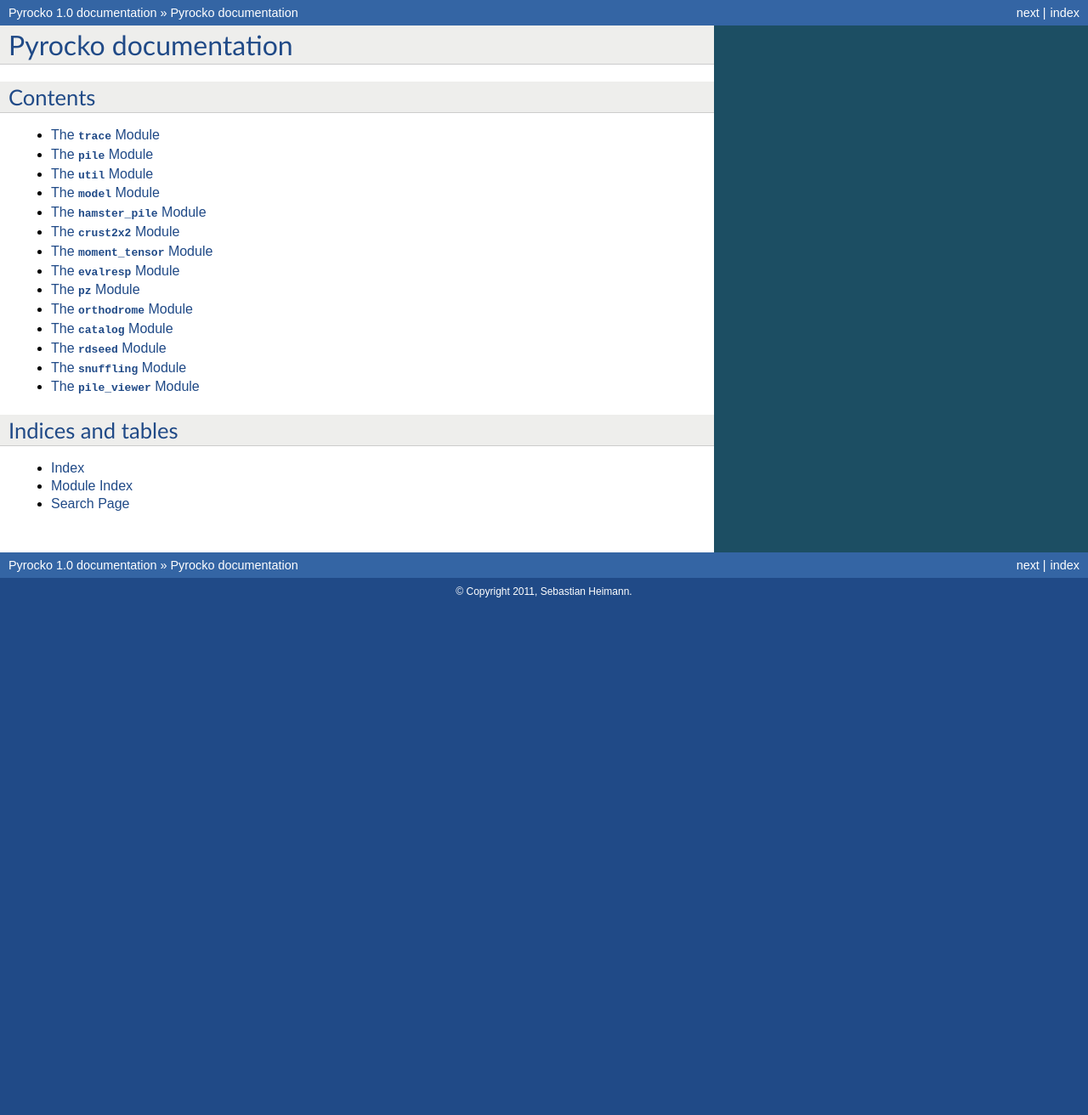
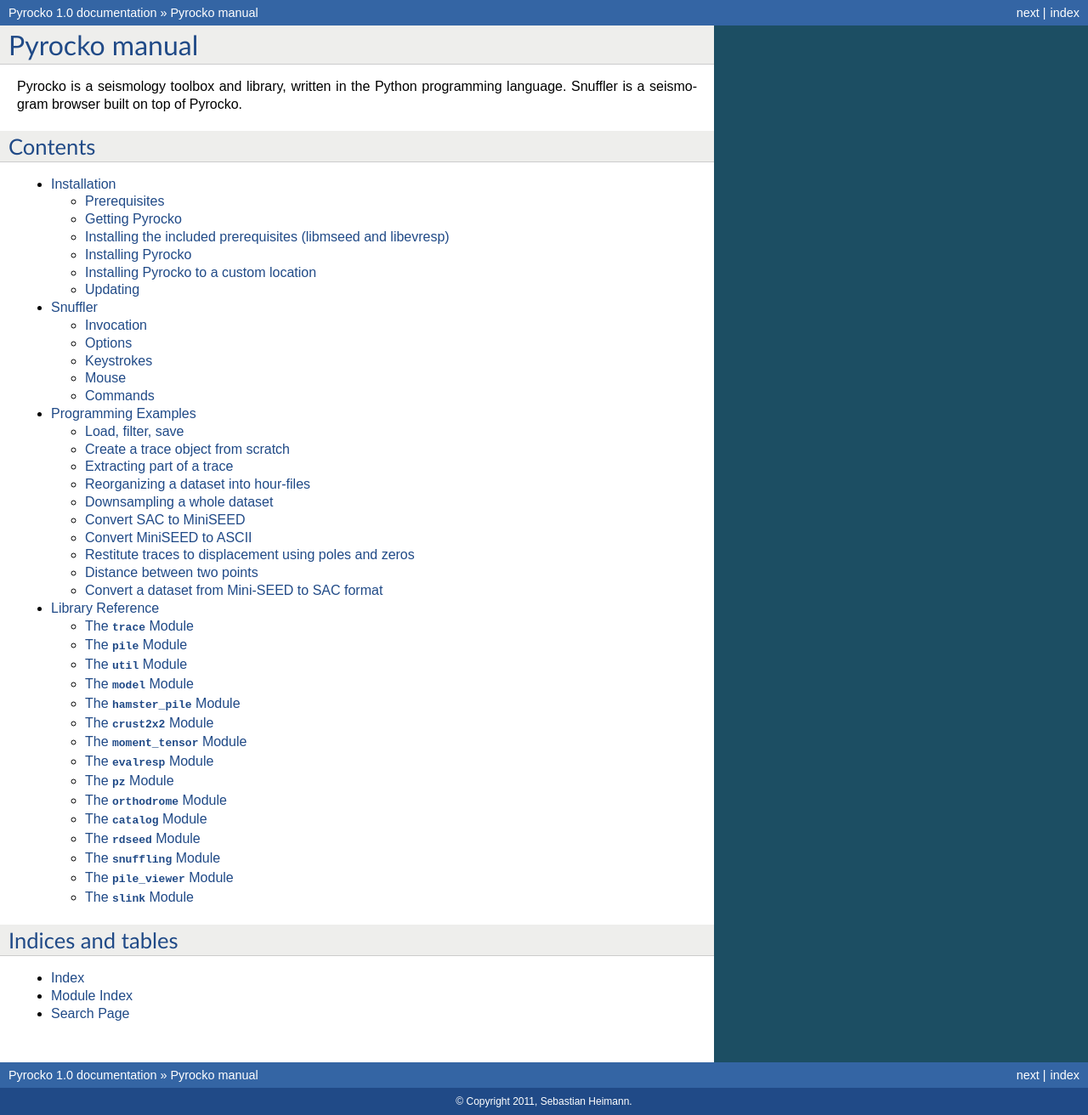
Before and after one commit to pyrocko/pyrocko, a Sphinx documentation site: the page built from doc/index.rst, in a window 1280 px wide. Shown: the whole page at 85% size. Built offline with Sphinx 7.4.7, drawn with Linux system fonts in a browser that asks for light colours; before the commit the page ends 900 px from its top, so only the background shows below that; some of the changed lines change nothing that is shown.

Commit message:
more documentation

```diff
--- /dev/null
+++ b/doc/_static/STS2-Generic.polezero.txt
@@ -0,0 +1,12 @@
+# ok for all STS2 generations up to 10 Hz
+#
+#  !!! the constant has been arbitrarily set to 1.0 !!!
+#
+POLES 5
+-3.70E-02 	3.70E-02
+-3.70E-02 	-3.70E-02
+-2.51E+02 	0.00E+00
+-1.31E+02 	4.67E+02
+-1.31E+02 	-4.67E+02
+ZEROS 2
+CONSTANT 1
--- /dev/null
+++ b/doc/examples.rst
@@ -0,0 +1,247 @@
+Programming Examples
+====================
+
+Load, filter, save
+------------------
+
+Read a test file `test.mseed <_static/test.mseed>`_, containing a three component seismogram, apply Butterworth lowpass filter to the seismograms and dump the results to a new file.
+
+::
+
+    from pyrocko import io
+
+    traces = io.load('test.mseed')
+
+    for tr in traces:
+        tr.lowpass(4, 0.02)   # 4th order, 0.02 Hz
+
+    io.save(traces, 'filtered.mseed')
+
+Create a trace object from scratch
+----------------------------------
+
+::
+
+    from pyrocko import trace, util, io
+    import numpy as num
+
+    nsamples = 100
+    tmin = util.str_to_time('2010-02-20 15:15:30.100')
+    data = num.random.random(nsamples)
+    t1 = trace.Trace(station='TEST', channel='Z', deltat=0.5, tmin=tmin, ydata=data)
+    t2 = trace.Trace(station='TEST', channel='N', deltat=0.5, tmin=tmin, ydata=data)
+    io.save([t1,t2], 'my_precious_traces.mseed')            # all traces in one file
+    io.save([t1,t2], 'my_precious_trace_%(channel)s.mseed') # each file one channel
+
+Extracting part of a trace
+----------------------------------
+
+::
+
+    from pyrocko import io
+
+    traces = list(io.load('test.mseed'))
+    t = traces[0]
+    print 'original:', t
+
+    # extract a copy of a part of t
+    extracted = t.chop(t.tmin+10, t.tmax-10, inplace=False)
+    print 'extracted:', extracted
+
+    # in-place operation modifies t itself
+    t.chop(t.tmin+10, t.tmax-10)
+    print 'modified:', t
+
+Reorganizing a dataset into hour-files
+----------------------------------------
+
+
+::
+
+    from pyrocko import pile, io, util
+    import time, calendar
+
+    p = pile.make_pile(['test.mseed'])  # could give directories or thousands of filenames here
+
+    # get timestamp for full hour before first data sample in all selected traces
+    tmin = calendar.timegm( time.gmtime(p.tmin)[:4] + ( 0, 0 ) )
+
+    # iterate over the data, with a window length of one hour
+    for traces in p.chopper(tmin=tmin, tinc=3600):
+        if traces:    # the list could be empty due to gaps
+            window_start = traces[0].wmin
+            timestring = util.time_to_str(window_start, format='%Y-%m-%d_%H')
+            filepath = 'test_hourfiles/hourfile-%s.mseed' % timestring
+            io.save(traces, filepath)
+
+* in each iteration we get all data for the current time window as a list of traces
+* the traces emitted by :py:meth:`pyrocko.pile.Pile.chopper()` 'know' the time window to which
+  they belong; it is stored in the attributes ``trace.wmin`` and ``trace.wmax``.
+  note: ``trace.tmin`` (its onset) does not have to be identical to ``trace.wmin``
+* directory parts in the output path will be created as neccessary
+* when applying this procedure to a dataset consisting of arbitrarily separated files, it will automatically connect adjacent traces as needed!
+
+Downsampling a whole dataset
+----------------------------------
+
+::
+
+    from pyrocko import pile, io, util
+    import time, calendar
+
+    # when pile.make_pile() is called without any arguments, the command line
+    # parameters given to the script are searched for waveform files and directories
+    p = pile.make_pile()
+
+    # get timestamp for full hour before first data sample in all selected traces
+    tmin = calendar.timegm( time.gmtime(p.tmin)[:4] + ( 0, 0 ) )
+
+    tinc = 3600.
+    tpad = 10.
+    target_deltat = 0.1
+
+    # iterate over the data, with a window length of one hour and 2x10 seconds of
+    # overlap
+    for traces in p.chopper(tmin=tmin, tinc=tinc, tpad=tpad):
+
+        if traces: # the list could be empty due to gaps
+            for tr in traces:
+                tr.downsample_to(target_deltat, snap=True, demean=False)
+
+                # remove overlapping
+                tr.chop(tr.wmin, tr.wmax)
+
+            window_start = traces[0].wmin
+            timestring = util.time_to_str(window_start, format='%Y-%m-%d_%H')
+            filepath = 'downsampled/%(station)s_%(channel)s_%(mytimestring)s.mseed'
+            io.save(traces, filepath, additional={'mytimestring': timestring})
+
+
+    # now look at the result with
+    #   > snuffler downsampled/
+
+Convert SAC to MiniSEED
+---------------------------
+
+A very basic SAC to MiniSEED converter::
+
+    from pyrocko import io
+    import sys
+
+    for filename in sys.argv[1:]:
+        traces = io.load(filename, format='sac')
+        if filename.lower().endswith('.sac'):
+            out_filename = filename[:-4] + '.mseed'
+        else:
+            out_filename = filename + '.mseed'
+
+        io.save(traces, out_filename)
+
+
+Convert MiniSEED to ASCII
+-----------------------------
+
+An inefficient, non-portable, non-header-preserving, but simple, method to convert some MiniSEED traces to ASCII tables::
+
+    from pyrocko import io
+
+    traces = io.load('test.mseed')
+
+    for it, t in enumerate(traces):
+        f = open('test-%i.txt' % it, 'w')
+
+        for tim, val in zip(t.get_xdata(), t.get_ydata()):
+            f.write( '%20f %20g\n' % (tim,val) )
+
+        f.close()
+
+Restitute traces to displacement using poles and zeros
+----------------------------------------------------------
+
+Often we want to deconvolve instrument responses from seismograms. The method
+:py:meth:`pyrocko.trace.Trace.transfer` implements a convolution with a
+transfer function in the frequency domain. This method takes as argument a
+transfer function object which 'knows' how to compute values of the transfer
+function at given frequencies. The trace module provides a few different
+transfer functions, but it is also possible to write a custom transfer
+function. For a transfer function given as poles and zeros, we can use
+instances of the class :py:class:`pyrocko.trace.PoleZeroResponse`. There is
+also a class :py:class:`InverseEvalrespResponse`, which uses the common ``RESP`` files
+through the ``evalresp`` library.
+
+Here is a complete example using a SAC pole-zero file
+(`STS2-Generic.polezero.txt <_static/STS2-Generic.polezero.txt>`_) to
+deconvolve the transfer function from an example seismogram::
+
+    from pyrocko import pz, io, trace
+
+    # read poles and zeros from SAC format pole-zero file
+    zeros, poles, constant = pz.read_sac_zpk('STS2-Generic.polezero.txt')
+
+    zeros.append(0.0j)  # one more for displacement
+
+    # create pole-zero response function object for restitution, so poles and zeros
+    # from the response file are swapped here.
+    rest_sts2 = trace.PoleZeroResponse(poles, zeros, 1./constant)
+
+    traces = io.load('test.mseed')
+    out_traces = []
+    for trace in traces:
+
+        displacement =  trace.transfer(
+            1000.,                       # rise and fall of time domain taper in [s]
+            (0.001, 0.002, 5., 10.),     # frequency domain taper in [Hz]
+            transfer_function=rest_sts2)
+
+        # change channel id, so we can distinguish the traces in a trace viewer.
+        displacement.set_codes(channel='D'+trace.channel[-1])
+
+        out_traces.append(displacement)
+
+    io.save(out_traces, 'displacement.mseed')
+
+
+Distance between two points
+-------------------------------
+
+::
+
+    from pyrocko import orthodrome, model
+
+    e = model.Event(lat=10., lon=20.)
+    s = model.Station(lat=15., lon=120.)
+
+    # one possibility:
+    d = orthodrome.distance_accurate50m(e,s)
+    print 'Distance between e and s is %g km' % (d/1000.)
+
+    # another possibility:
+    s.set_event_relative_data(e)
+    print 'Distance between e and s is %g km' % (s.dist_m/1000.)
+
+Convert a dataset from Mini-SEED to SAC format
+--------------------------------------------------
+
+::
+
+    from pyrocko import pile, io, util, model
+
+    dinput = 'data/mseed'
+    doutput = 'data/sac/%(dirhz)s/%(station)s/%(station)s_%(channel)s_%(tmin)s.sac'
+    fn_stations = 'meta/stations.txt'
+
+    stations_list = model.load_stations(fn_stations)
+
+    stations = {}
+    for s in stations_list:
+        stations[s.network, s.station, s.location] = s
+        s.set_channels_by_name(*'BHN BHE BHZ BLN BLE BLZ'.split())
+
+    p = pile.make_pile(dinput, cachedirname='/tmp/snuffle_cache_u254023')
+    h = 3600.
+    tinc = 1*h
+    tmin = util.day_start(p.tmin)
+    for traces in p.chopper_grouped(tmin=tmin, tinc=tinc, gather=lambda tr: tr.nslc_id):
+        for tr in traces:
+            dirhz = '%ihz' % int(round(1./tr.deltat))
+            io.save([tr], doutput, format='sac', additional={'dirhz': dirhz}, stations=stations)
--- a/doc/index.rst
+++ b/doc/index.rst
@@ -1,31 +1,19 @@
-.. Pyrocko documentation master file, created by
-   sphinx-quickstart on Tue Jan 25 22:08:33 2011.
-   You can adapt this file completely to your liking, but it should at least
-   contain the root `toctree` directive.
 
-Pyrocko documentation
-=====================
+Pyrocko manual
+==============
+
+Pyrocko is a seismology toolbox and library, written in the Python programming language. Snuffler is a seismogram browser built on top of Pyrocko.
 
 Contents
 --------
 
 .. toctree::
-   :maxdepth: 1
+   :maxdepth: 2
 
-   trace
-   pile
-   util
-   model
-   hamster_pile
-   crust2x2
-   moment_tensor
-   evalresp
-   pz
-   orthodrome
-   catalog
-   rdseed
-   snuffling
-   pile_viewer
+   install
+   snuffler
+   examples
+   reference
 
 Indices and tables
 ------------------
--- /dev/null
+++ b/doc/install.rst
@@ -0,0 +1,91 @@
+Installation
+============
+
+
+Prerequisites
+-------------
+
+The following software packages are required to use Pyrocko. The more important ones might be available through the package manager on your system (see below).
+
+* `Python <http://www.python.org/>`_ including development headers
+* `NumPy <http://numpy.scipy.org/>`_ including development headers
+* `SciPy <http://scipy.org/>`_
+* `PyQt4 <http://www.riverbankcomputing.co.uk/software/pyqt/intro>`_ (>= v4.4.4, Only needed for the GUI apps)
+* libmseed (tarball is included)
+* evalresp (only libevresp from this package, tarball is included, could be made optional)
+* `progressbar <http://pypi.python.org/pypi/progressbar>`_ (optional)
+* `slinktool <http://www.iris.edu/data/dmc-seedlink.htm>`_ (optionally, if you want to use the :py:mod:`pyrocko.slink` module)
+* `rdseed <http://www.iris.edu/software/downloads/rdseed_request.htm>`_ (optionally, if you want to use the :py:mod:`pyrocko.rdseed` module)
+
+How to install prerequisites available through the package manager of your system
+^^^^^^^^^^^^^^^^^^^^^^^^^^^^^^^^^^^^^^^^^^^^^^^^^^^^^^^^^^^^^^^^^^^^^^^^^^^^^^^^^
+
+The exact package names may differ from system to system. Whether there are separate packages for the development headers of NumPy and Python (the \*-dev packages) is also system specific.
+
+* Debian GNU/Linux::
+
+    apt-get install python-dev python-numpy python-numpy-dev python-scipy python-qt4 python-qt4-opengl
+
+
+* Fedora::
+
+    yum install python numpy scipy PyQt4
+
+* Ubuntu::
+
+    apt-get install python-numpy python-scipy python-qt4 python-qt4-gl
+
+
+Getting Pyrocko
+---------------
+
+The simplest way of downloading Pyrocko is by using Git::
+
+    cd ~/src/   # or wherever you keep your source packages
+    git clone git://github.com/emolch/pyrocko.git pyrocko
+
+
+Installing the included prerequisites (libmseed and libevresp)
+--------------------------------------------------------------
+
+If you already have these libraries installed, these steps might not be necessary.
+
+First compile libmseed. Its tarball is included in the top directory of Pyrocko::
+
+    cd pyrocko/
+    tar -xzvf libmseed-2.5.1.tar.gz
+    cd libmseed/
+    make gcc
+    cd ..
+
+Next, compile and install the evalresp library. Its tarball is also included in the top directory of Pyrocko. You may install it as a shared library (see below), or try with a static library (if you don't want to install evalresp)::
+
+    tar -xzvf evalresp-3.3.0.tar.gz
+    cd evalresp-3.3.0/
+    ./configure --enable-shared
+    make
+    sudo make install
+    cd ..
+
+Installing Pyrocko
+------------------
+
+Now compile and install Pyrocko itself::
+
+    python setup.py install
+
+Installing Pyrocko to a custom location
+---------------------------------------
+
+If you would like to install it to a different location than ``/usr/local`` (or whatever Python thinks it should be), you may use the ``--prefix`` option of ``setup.py``. You will, of course,  have to adjust the environment variables ``$PATH``, ``$PYTHONPATH``, and ``$LD_LIBRARY_PATH`` to use your custom installation::
+
+    python setup.py install --prefix=/bonus
+
+
+Updating
+--------
+
+If you later want to update Pyrocko, run the following from within Pyrocko's top directory::
+
+    git pull origin master
+    python setup.py install
--- /dev/null
+++ b/doc/reference.rst
@@ -0,0 +1,22 @@
+
+Library Reference
+=================
+
+.. toctree::
+   :maxdepth: 1
+
+   trace
+   pile
+   util
+   model
+   hamster_pile
+   crust2x2
+   moment_tensor
+   evalresp
+   pz
+   orthodrome
+   catalog
+   rdseed
+   snuffling
+   pile_viewer
+   slink
--- /dev/null
+++ b/doc/slink.rst
@@ -0,0 +1,8 @@
+
+
+The :mod:`slink` Module
+=======================
+
+.. automodule:: pyrocko.slink
+    :members:
+    :undoc-members:
--- /dev/null
+++ b/doc/snuffler.rst
@@ -0,0 +1,193 @@
+
+Snuffler
+========
+
+Snuffler is a seismogram browser.
+
+* read waveforms in Mini-SEED, SAC and other file formats
+* visually browse through seismic waveform archives
+* display real-time data streams
+* snappy interface for zooming, panning, scrolling, filtering, rotating and scaling
+* changes to controls give instantaneous visual feedback
+* transparent handling of traces splitted into many files
+* integrated manual picker
+* extendable with user plugins (snufflings)
+* gap-aware continuous waveform processing framework
+
+
+Invocation
+----------
+
+::
+
+    snuffler [options] waveforms ...
+
+Input ``waveforms`` can be any combination of the following data sources:
+
+* waveform files of supported formats
+* directories, which are recursively seached for waveform files
+* pseudo URLs, which are used to open real-time data streams from different sources
+
+The following pseudo URLs are supported:
+
+.. describe:: ``seedlink://<host>[:<port>]/<pattern>``
+
+    Acquire data through SeedLink from given ``<host>``.  The specified ``<pattern>`` is matched against strings of the form ``<network>.<station>.<location>.<channel>``,   where the placeholders stand for the corresponding IDs of each SeedLink data stream. To use this feature, ``slinktool`` must be installed.
+
+.. describe:: school://<device>
+
+    Acquire data through serial line from "school seismometer".
+
+.. describe:: usb628://<device>?<rate>
+
+   Acquire data from a USB628 module.
+
+.. describe:: cam://<device>
+
+    Acquire data from Hamburg Univerisity Wiechert camera module.
+
+
+Options
+-------
+
+.. program:: snuffler
+
+.. option:: -h, --help
+
+    show help message and exit
+
+.. option:: --format=FORMAT
+
+    assume files are of given ``FORMAT`` [default: ``from_extension``]
+
+.. option:: --pattern=REGEX
+
+    only include files whose paths match ``REGEX``
+
+.. option:: --stations=STATIONS
+
+    read station information from file ``STATIONS``
+
+.. option:: --event=EVENT
+
+    read event information from file ``EVENT``
+
+.. option:: --follow=N
+
+    follow real time with a window of N seconds
+
+.. option:: --progressive
+
+    don't wait for file scanning to complete before opening the viewer
+
+.. option:: --force-cache
+
+    use the cache even when trace attribute spoofing is active (may have silly consequences)
+
+.. option:: --ntracks=N
+
+    initially use ``N`` waveform tracks in viewer [default: ``24``]
+
+.. option:: --opengl
+
+    use OpenGL for drawing
+
+.. option:: --debug
+
+    print debugging information to stderr
+
+
+Keystrokes
+----------
+
+==================== ==================================
+*q*                  Quit
+*r*                  Reload modified files
+*f*                  Toggle full screen mode
+*:*                  Enter command
+*<space>*            Forward one page in time
+*b*                  Backward one page in time
+*<pagedown>*         Scroll tracks one page down
+*<pageup>*           Scroll tracks one page up
+*+*                  Show one track more
+*-*                  Show one track less
+*n*                  Go to next marker
+*p*                  Go to previous marker
+*a*                  Select all markers in current view
+*d*                  Deselect all markers
+*<backspace>*        Delete selected markers
+*0* ... *5*          Change type of selected marker
+*<escape>*           Abort picking
+==================== ==================================
+
+Mouse
+-----
+
+================================ =========================================
+Click and drag                   Zoom and pan
+Click and drag on time axis      Pan only
+Click on marker                  Select marker
+Wheel                            Scroll tracks vertically
+*<ctrl>* + wheel                 Change number of tracks shown
+Right-click                      Menu
+Double-click                     Enter picking mode
+================================ =========================================
+
+Commands
+--------
+
+After pressing '*:*' in the trace viewer, a command can be entered. To leave command mode press '*<return>*'.
+
+Some of snuffler's commands take a ``<pattern>`` argument. These may contain the following shell-style wildcards:
+
+======== ===================================
+\*       matches everything
+?        matches any single character
+[seq]    matches any character in seq
+[!seq]   matches any character not in seq
+======== ===================================
+
+The pattern matching is done case-insensitive.
+
+Quick-search traces
+^^^^^^^^^^^^^^^^^^^
+
+Reduce traces shown in viewer to those matching a given pattern.
+
+``n|s|l|c [ <pattern> ]``
+
+``<pattern>`` is matched against network, station, location, or channel ID of the traces depending on whether the ``n``, ``s``, ``l``, or ``c`` command is used, respectively. Here, implicitly a ``*``-wildcard is inserted after the pattern, so if for example pattern ``LH`` would be given, it would be evaluated as ``LH*``. Only one quick-search pattern is active at any time. The currently active pattern is cleared by calling any of these commands without an argument.
+
+Hide
+^^^^
+
+Hide traces whose network, station, location, and channel IDs match a given pattern.
+
+::
+
+  hide <pattern>
+  hide n|s|l|c <pattern>
+
+Using the first form, ``<pattern>`` is matched against strings of the form ``<network>.<station>.<location>.<channel>``, where the placeholders stand for the corresponding IDs of each trace.
+
+Using the second form, ``<pattern>`` is matched against network, station, location, or channel ID of the trace depending on whether ``n``, ``s``, ``l``, or ``c`` is given as first argument, respectively. For example, ``hide s <pattern>`` is short for ``hide *.<pattern>.*.*``.
+
+The patterns given to successive invocations of ``hide`` are accumulated in a blacklist. To remove patterns from that blacklist, use the ``unhide`` command.
+
+**Examples:**
+
+* To hide any ``BHZ`` channels of stations with ID ``HAM3``, use ``hide *.ham3.*.bhz``.
+* To hide all ``LHZ`` channels use ``hide c lhz``.
+* To hide any ``LHE`` and ``LHN`` channels use ``hide c lh[en]``
+
+Unhide
+^^^^^^
+
+Unhide traces previously hidden with the ``hide`` command.
+
+::
+
+  unhide [ <pattern> ]
+  unhide n|s|l|c <pattern>
+
+The ``<pattern>`` argument must exactly correspond to a pattern previously given to the ``hide`` command. When ``unhide`` is called without any arguments, all currently active hide patterns are cleared.
```
Also changed, not shown: 1 other file.
